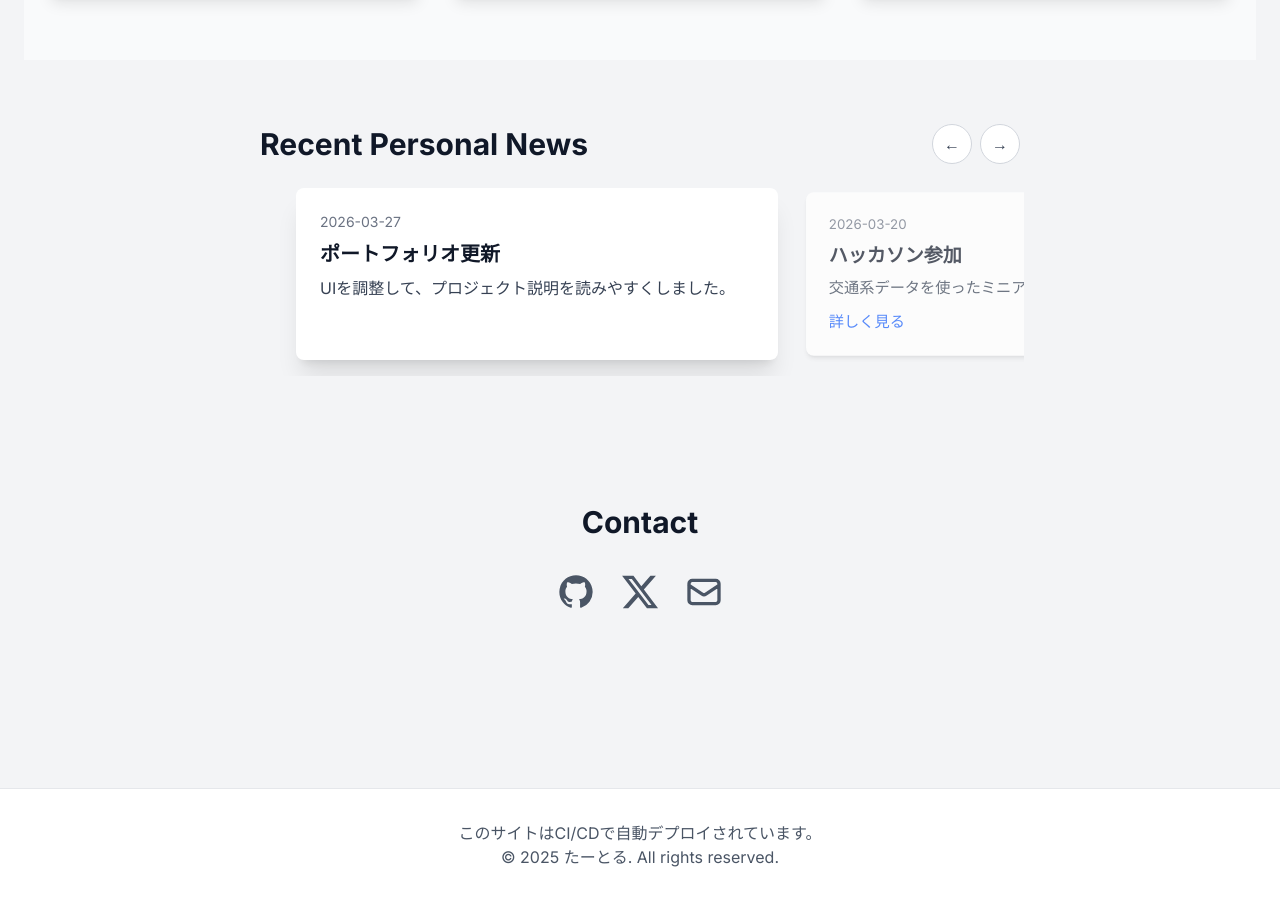
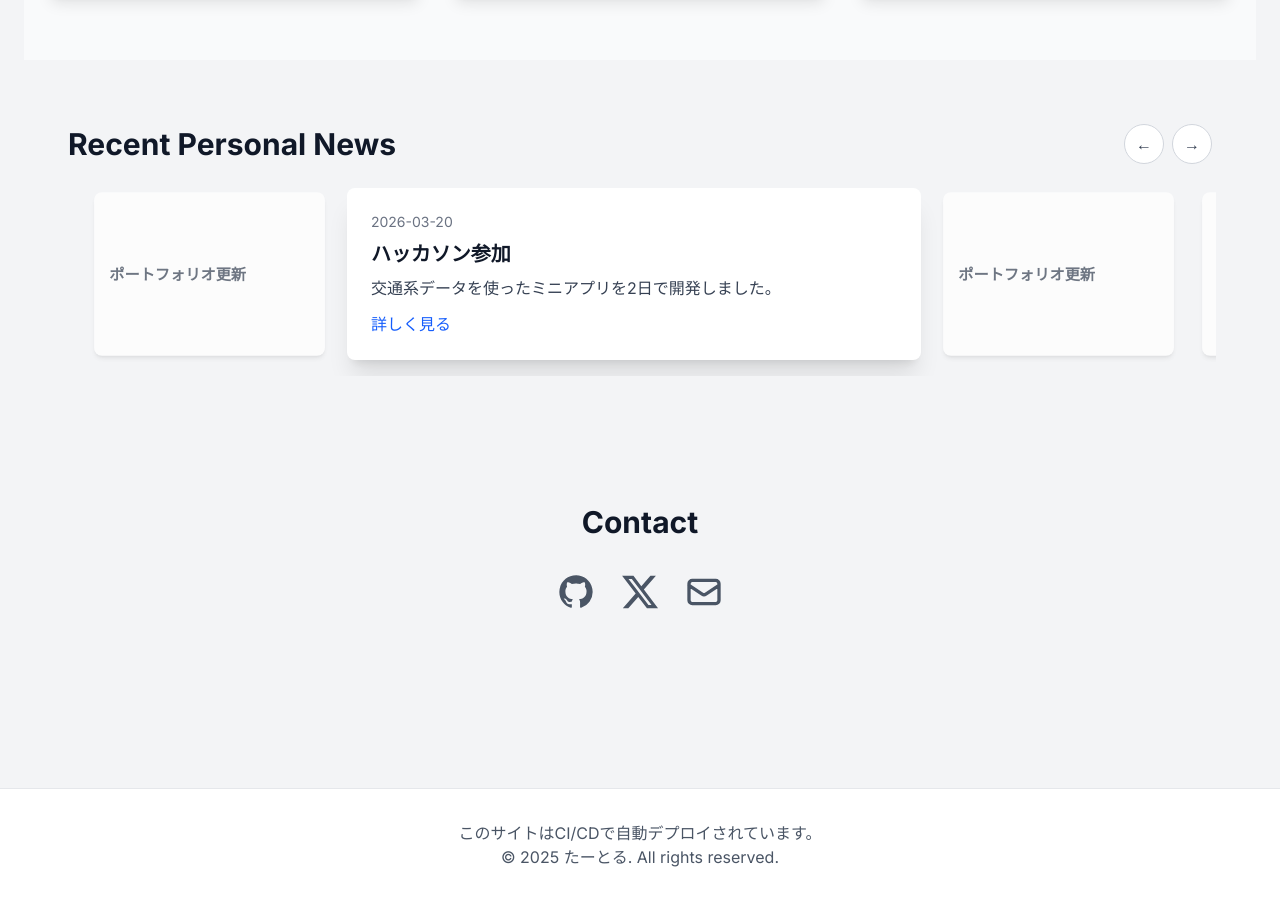
Before and after one commit to Lazyturtle0852/portfolio, a React (Vite) app: page / in a window 1280 px wide. Shown: the part 3980-4881 px from the top of the page. Built offline with nearby package versions, Linux system fonts and the light colour scheme.

Commit message:
added 3 news

```diff
--- a/src/components/PersonalNewsSection.jsx
+++ b/src/components/PersonalNewsSection.jsx
@@ -64,7 +64,7 @@ function PersonalNewsSection() {
 
   return (
     <section id="personal-news" className="py-16">
-      <div className="max-w-3xl mx-auto mb-6 px-1 flex items-center justify-between gap-4">
+      <div className="max-w-6xl mx-auto mb-6 px-1 flex items-center justify-between gap-4">
         <h2 className="text-3xl font-bold">Recent Personal News</h2>
         <div className="flex items-center gap-2">
           <button
@@ -85,21 +85,23 @@ function PersonalNewsSection() {
           </button>
         </div>
       </div>
-      <div className="max-w-3xl mx-auto">
+      <div className="max-w-6xl mx-auto">
         <div
           ref={scrollerRef}
-          className="flex gap-4 overflow-x-auto snap-x snap-mandatory pb-4 px-6 md:px-10"
+          className="flex gap-4 overflow-x-auto snap-x snap-proximity pb-4 px-3 md:px-6"
         >
           {personalNewsItems.map((item, index) => (
             <article
               key={`${item.date}-${item.title}`}
               onClick={() => scrollToIndex(index)}
-              className={`min-w-[78%] md:min-w-[70%] snap-center bg-white dark:bg-gray-800 rounded-lg p-6 cursor-pointer transition-all duration-300 ${
+              className={`snap-center bg-white dark:bg-gray-800 rounded-lg cursor-pointer transition-all duration-300 flex items-center ${
                 index === activeIndex
-                  ? 'scale-100 opacity-100 shadow-xl'
-                  : 'scale-95 opacity-70 shadow-md'
+                  ? 'min-w-[58%] md:min-w-[52%] p-6 scale-100 opacity-100 shadow-xl'
+                  : 'min-w-[24%] md:min-w-[22%] p-4 scale-95 opacity-70 shadow-md'
               }`}
             >
+              {index === activeIndex ? (
+                <div>
                   <p className="text-sm text-gray-500 dark:text-gray-400 mb-2">
                     {item.date}
                   </p>
@@ -115,6 +117,12 @@ function PersonalNewsSection() {
                       詳しく見る
                     </a>
                   ) : null}
+                </div>
+              ) : (
+                <h3 className="w-full text-sm md:text-base font-semibold text-gray-700 dark:text-gray-200 truncate">
+                  {item.title}
+                </h3>
+              )}
             </article>
           ))}
         </div>
```
Lines whose indentation alone changed are shown as unchanged.
